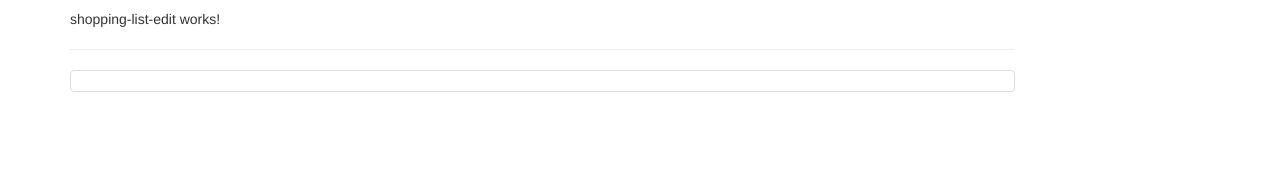
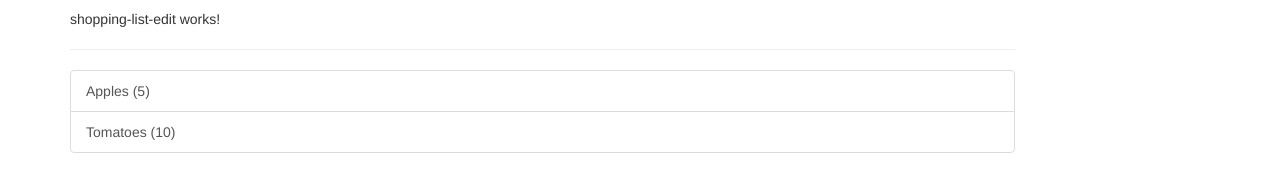
Before and after one commit to dmanhaus/angular-tutorial, an Angular app: page / in a window 1280 px wide. Shown: the part 310-502 px from the top of the page. Built offline with nearby package versions, Linux system fonts and the light colour scheme.

Commit message:
Create and output shopping list, section 52

```diff
--- a/src/app/header/shopping-list/shopping-list.component.html
+++ b/src/app/header/shopping-list/shopping-list.component.html
@@ -3,7 +3,11 @@
     <app-shopping-list-edit></app-shopping-list-edit>
     <hr>
     <ul class="list-group">
-      <a class="list-group-item" style="cursor: pointer"></a>
+      <a
+        class="list-group-item"
+        style="cursor: pointer"
+        *ngFor="let ingredient of ingredients"
+        >{{ ingredient.name }} ({{ ingredient.amount }})</a>
     </ul>
   </div>
 </div>
--- a/src/app/header/shopping-list/shopping-list.component.ts
+++ b/src/app/header/shopping-list/shopping-list.component.ts
@@ -1,4 +1,6 @@
 import { Component, OnInit } from '@angular/core';
+
+import { Ingredient } from '../shared/ingredient.model';
 
 @Component({
   selector: 'app-shopping-list',
@@ -6,7 +8,10 @@
   styleUrls: ['./shopping-list.component.css']
 })
 export class ShoppingListComponent implements OnInit {
-  ingredients = [];
+  ingredients: Ingredient[] = [
+    new Ingredient('Apples', 5),
+    new Ingredient('Tomatoes', 10)
+  ];
 
   constructor() { }
 
```
